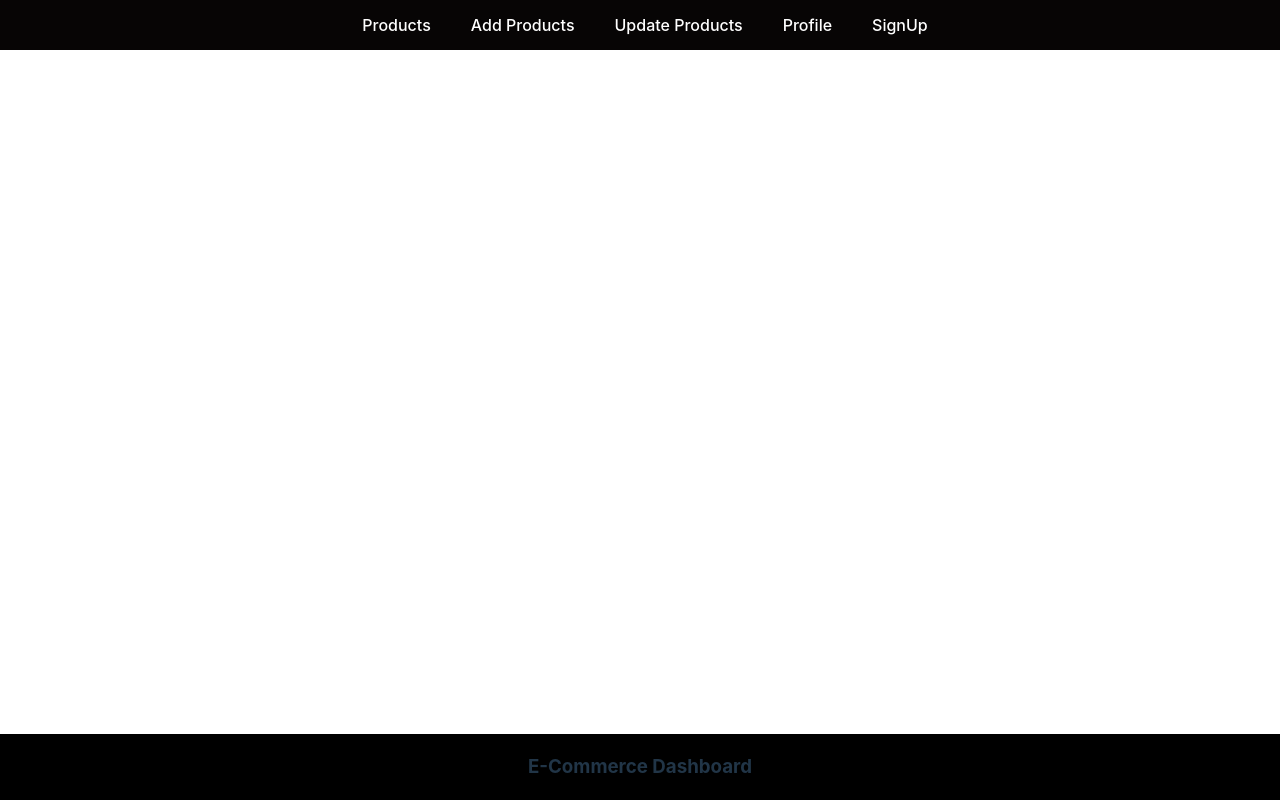
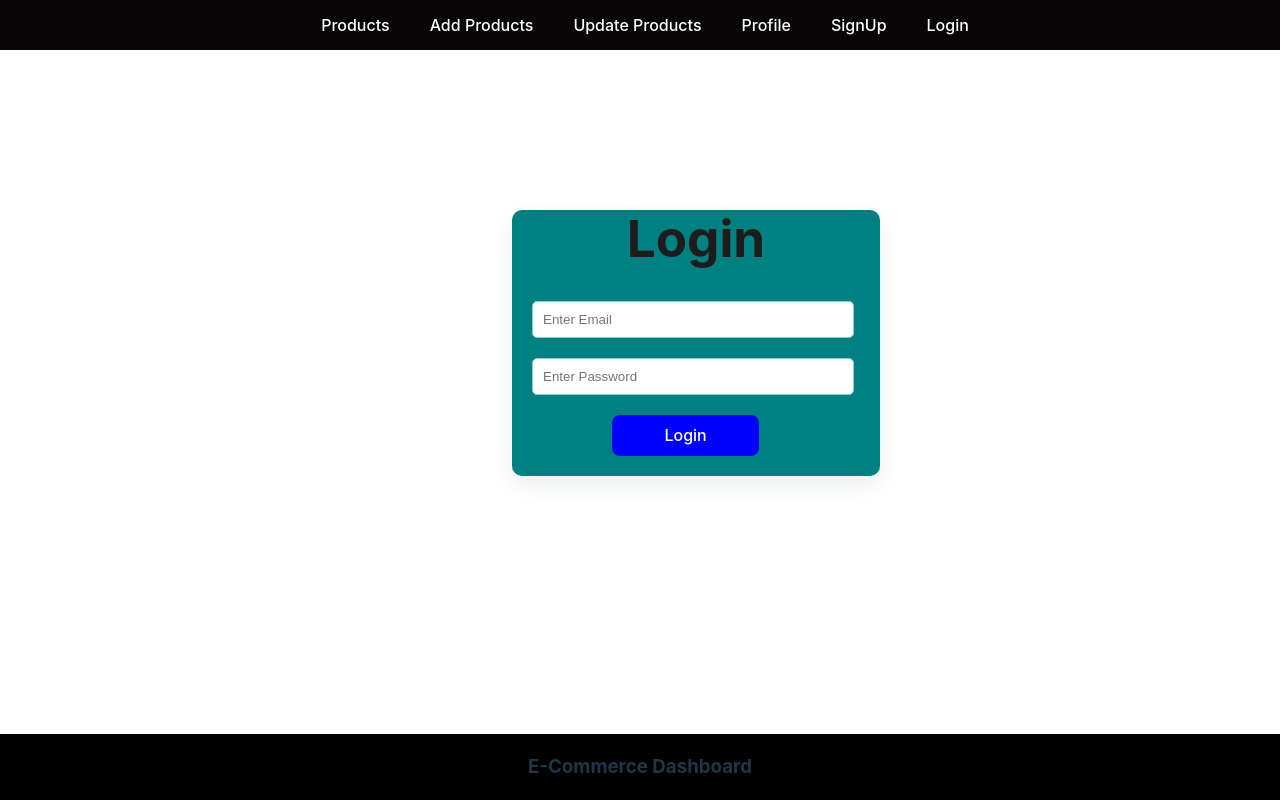
Before and after one commit to YsbAli/E-Com-Admin-Dashboard, a React app in the folder Client/: page /login in a window 1280 px wide. Built offline with nearby package versions, Linux system fonts and the light colour scheme; the HTML template or start-up script is replaced by a standard one.

Commit message:
Frontend - Login Page

```diff
--- a/Client/src/App.jsx
+++ b/Client/src/App.jsx
@@ -4,15 +4,14 @@ import { BrowserRouter, Routes, Route } from "react-router-dom";
 import Footer from "./Components/Footer";
 import SignUp from "./Components/Signup";
 import PrivateComponent from "./Components/PrivateComponent";
+import Login from "./pages/Login";
 
 function App() {
-
   return (
     <div className="app">
       <BrowserRouter>
         <Navbar />
         {/* <h1>E-Commerce Dashboard</h1> */}
-
 
         <Routes>
           <Route element={<PrivateComponent />}>
@@ -30,6 +29,7 @@ function App() {
           </Route>
 
           <Route path="/signup" element={<SignUp />} />
+          <Route path="/login" element={<Login />} />
         </Routes>
       </BrowserRouter>
       <Footer />
--- a/Client/src/Components/Navbar.jsx
+++ b/Client/src/Components/Navbar.jsx
@@ -1,6 +1,5 @@
 import { Link, useNavigate } from "react-router-dom";
 import "./Navbar.css";
-
 
 const Navbar = () => {
   //if user login or there is usersdata in localstorage then hide the signUp pages
@@ -39,6 +38,9 @@ const Navbar = () => {
             <Link to="/signup">SignUp</Link>
           )}
         </li>
+        <li>
+          <Link to="/login">Login</Link>
+        </li>
       </ul>
     </div>
   );
--- /dev/null
+++ b/Client/src/pages/Login.jsx
@@ -0,0 +1,40 @@
+import { useState } from "react";
+import "../Components/Navbar.css";
+
+function Login() {
+  const [email, setEmail] = useState();
+  const [password, setPassword] = useState();
+
+  const HandleLogin = () => {
+    console.log(email, password);
+  };
+
+  return (
+    <div className="register">
+      <h1>Login</h1>
+      <input
+        className="input-box"
+        type="email"
+        value={email}
+        onChange={(e) => {
+          setEmail(e.target.value);
+        }}
+        placeholder="Enter Email"
+      />
+      <input
+        className="input-box"
+        type="password"
+        value={password}
+        onChange={(e) => {
+          setPassword(e.target.value);
+        }}
+        placeholder="Enter Password"
+      />
+      <button onClick={HandleLogin} className="btn" type="button">
+        Login
+      </button>
+    </div>
+  );
+}
+
+export default Login;
```
Also changed, not shown: Client/src/Components/Login.jsx (added).
